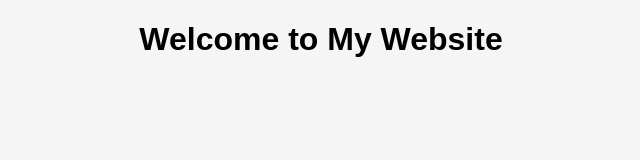
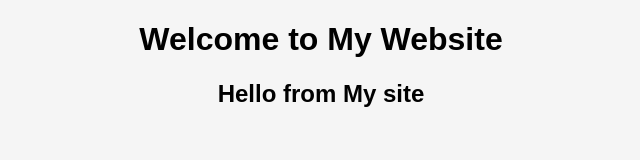
Before and after one commit to monicag-gupta/Project1, a plain HTML site: page index.html in a window 1280 px wide. Shown: the whole page, without its empty margins (319-959 px from the left). Drawn offline with Linux system fonts and the light colour scheme.

```diff
--- a/index.html
+++ b/index.html
@@ -6,6 +6,7 @@
 </head>
 <body>
   <h1>Welcome to My Website</h1>
+   <h2>Hello from My site</h2>
   <script src="script.js"></script>
 </body>
 </html>
```
